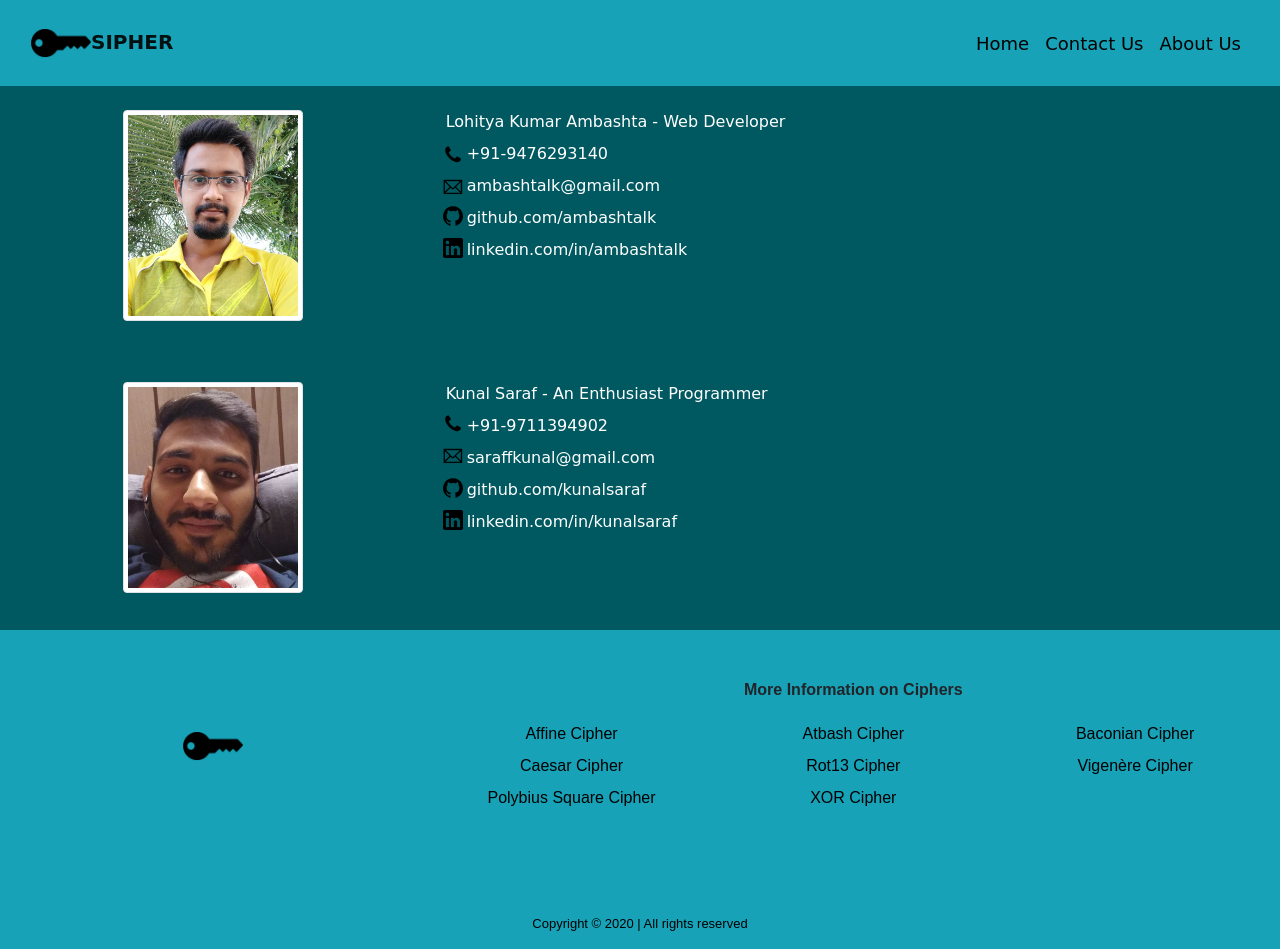
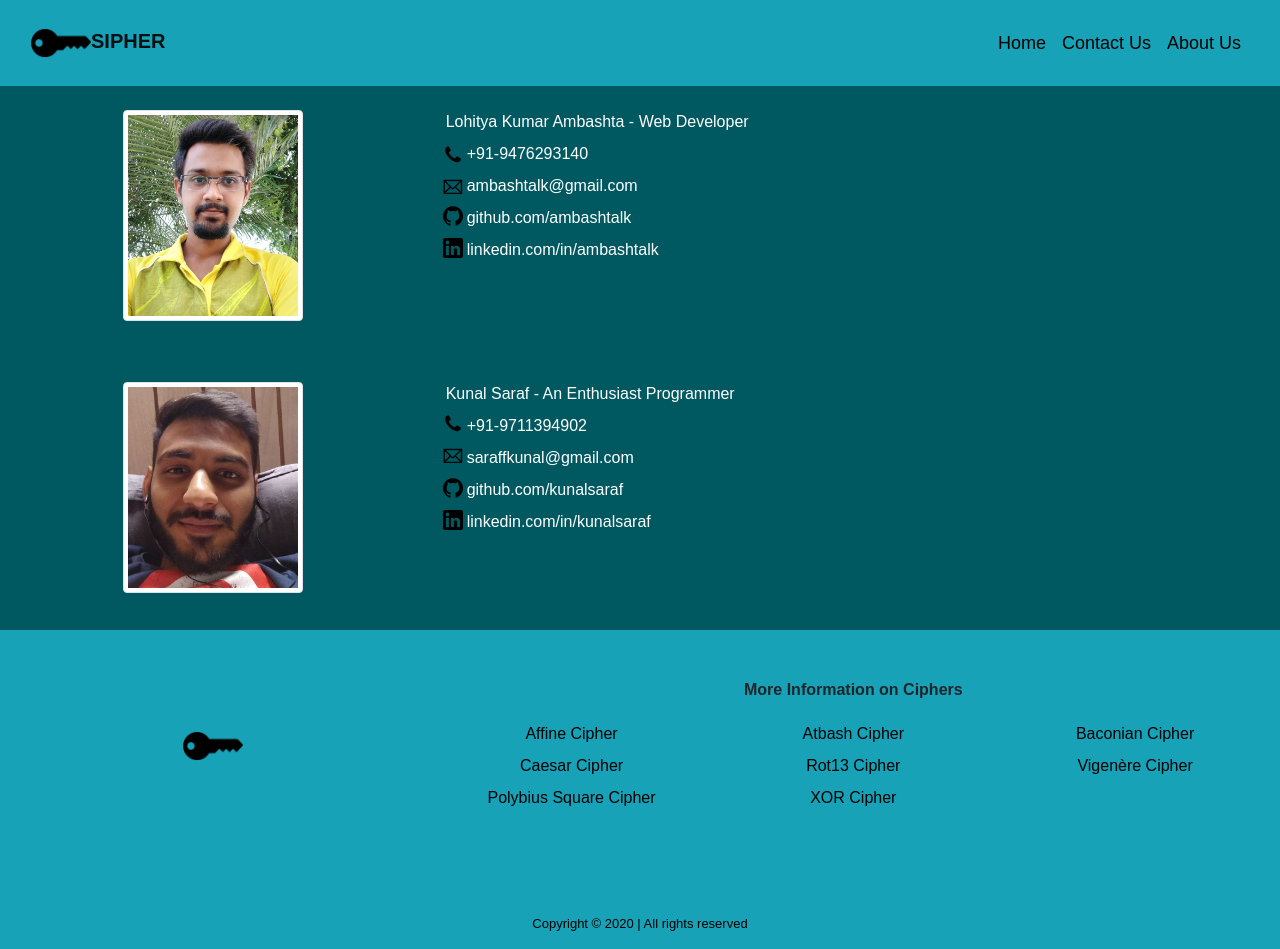
Before and after one commit to kunalsaraf/Sipher, a Python web app: template templates/about.html in a window 1280 px wide. Run offline with Jinja, Linux system fonts and the light colour scheme; the template is opened without the code that fills it, so the values that code supplies are empty.

Commit message:
Changed Font

```diff
--- a/static/css/style.css
+++ b/static/css/style.css
@@ -1,5 +1,5 @@
 body {
-  font-family: cursive, sans-serif,'Times New Roman', Times, serif;
+  font-family: sans-serif,'Times New Roman', Times, serif;
   font-weight: normal;
   font-style: normal;
 }
```
